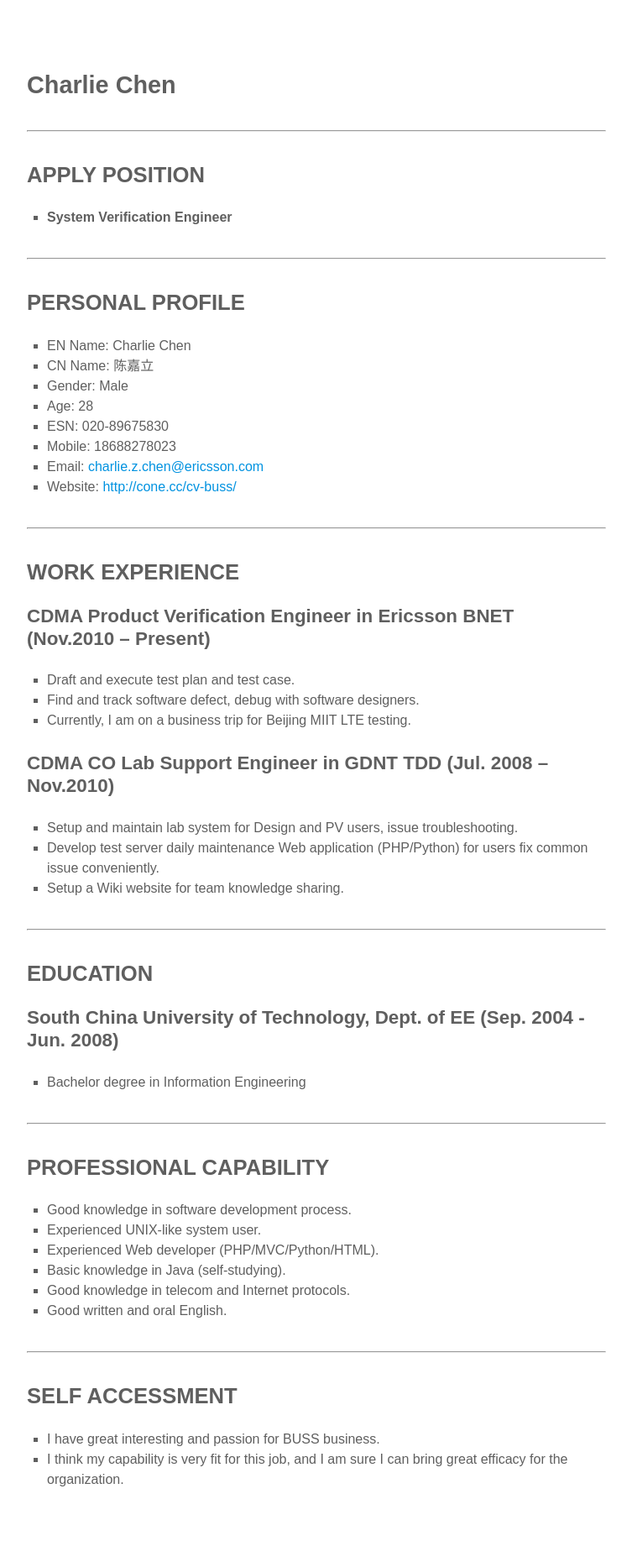
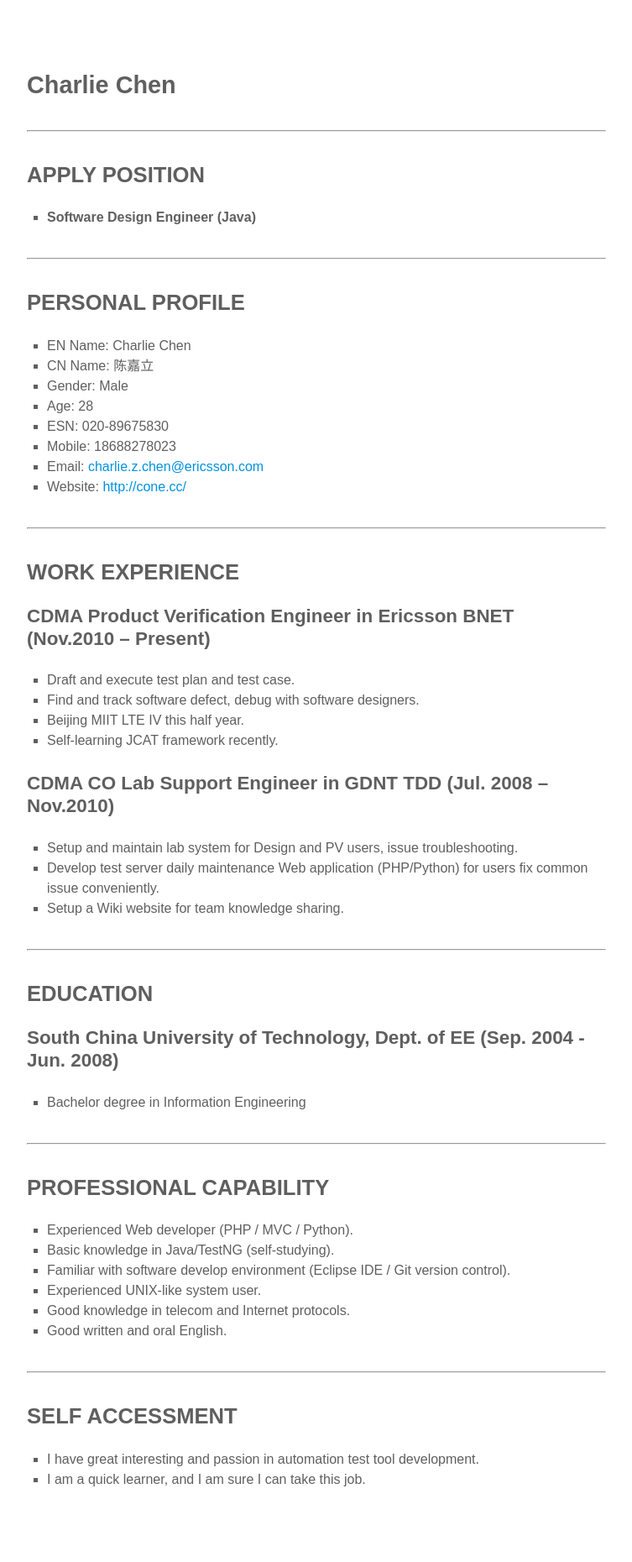
Before and after one commit to conechan/conechan.github.io, a Jekyll site: the page built from cv.md, in a window 1280 px wide. Shown: the whole page at 84% size, without its empty margins (263-1016 px from the left). Built offline with Jekyll 4.4.1, drawn with Linux system fonts in a browser that asks for light colours; Markdown is read by kramdown in place of the engine named in the settings.

Commit message:
update cv.

```diff
--- a/cv-buss.md
+++ b/cv.md
@@ -9,7 +9,7 @@ permalink: /cv-buss/
 
 ## APPLY POSITION
 
-- **System Verification Engineer**
+- **Software Design Engineer (Java)**
 
 ---
 
@@ -22,7 +22,7 @@ permalink: /cv-buss/
 - ESN: 020-89675830
 - Mobile: 18688278023
 - Email: [charlie.z.chen@ericsson.com](mailto:charlie.z.chen@ericsson.com)
-- Website: [http://cone.cc/cv-buss/](http://cone.cc/cv-buss/)
+- Website: [http://cone.cc/](http://cone.cc/)
 
 ---
 
@@ -32,7 +32,8 @@ permalink: /cv-buss/
 
 - Draft and execute test plan and test case.
 - Find and track software defect, debug with software designers.
-- Currently, I am on a business trip for Beijing MIIT LTE testing.
+- Beijing MIIT LTE IV this half year.
+- Self-learning JCAT framework recently.
 
 ### CDMA CO Lab Support Engineer in GDNT TDD (Jul. 2008 – Nov.2010)
 
@@ -52,10 +53,10 @@ permalink: /cv-buss/
 
 ## PROFESSIONAL CAPABILITY
 
-- Good knowledge in software development process.
+- Experienced Web developer (PHP / MVC / Python).
+- Basic knowledge in Java/TestNG (self-studying).
+- Familiar with software develop environment (Eclipse IDE / Git version control).
 - Experienced UNIX-like system user.
-- Experienced Web developer (PHP/MVC/Python/HTML).
-- Basic knowledge in Java (self-studying).
 - Good knowledge in telecom and Internet protocols.
 - Good written and oral English.
 
@@ -63,5 +64,5 @@ permalink: /cv-buss/
 
 ## SELF ACCESSMENT
 
-- I have great interesting and passion for BUSS business.
-- I think my capability is very fit for this job, and I am sure I can bring great efficacy for the organization.
+- I have great interesting and passion in automation test tool development.
+- I am a quick learner, and I am sure I can take this job.
```
